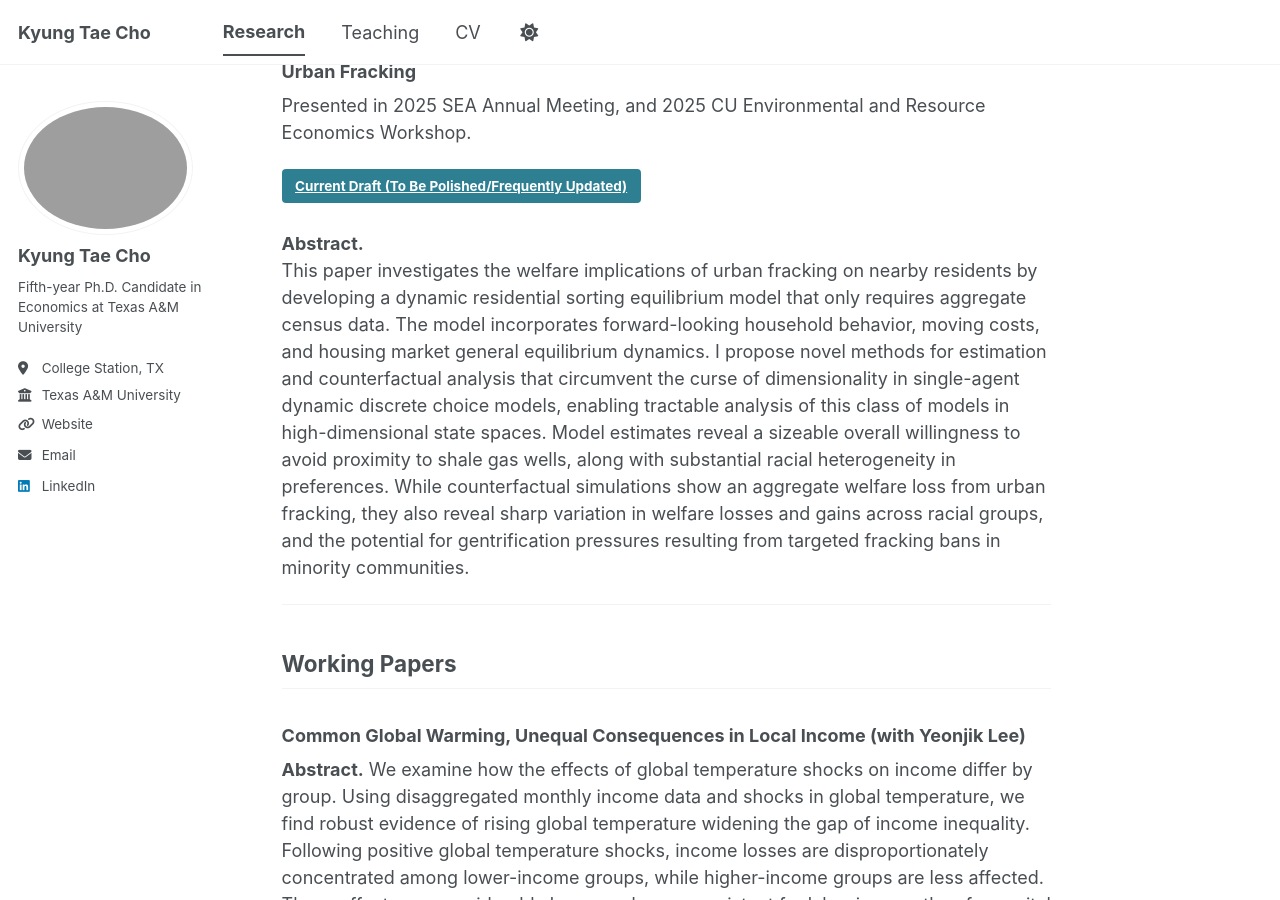
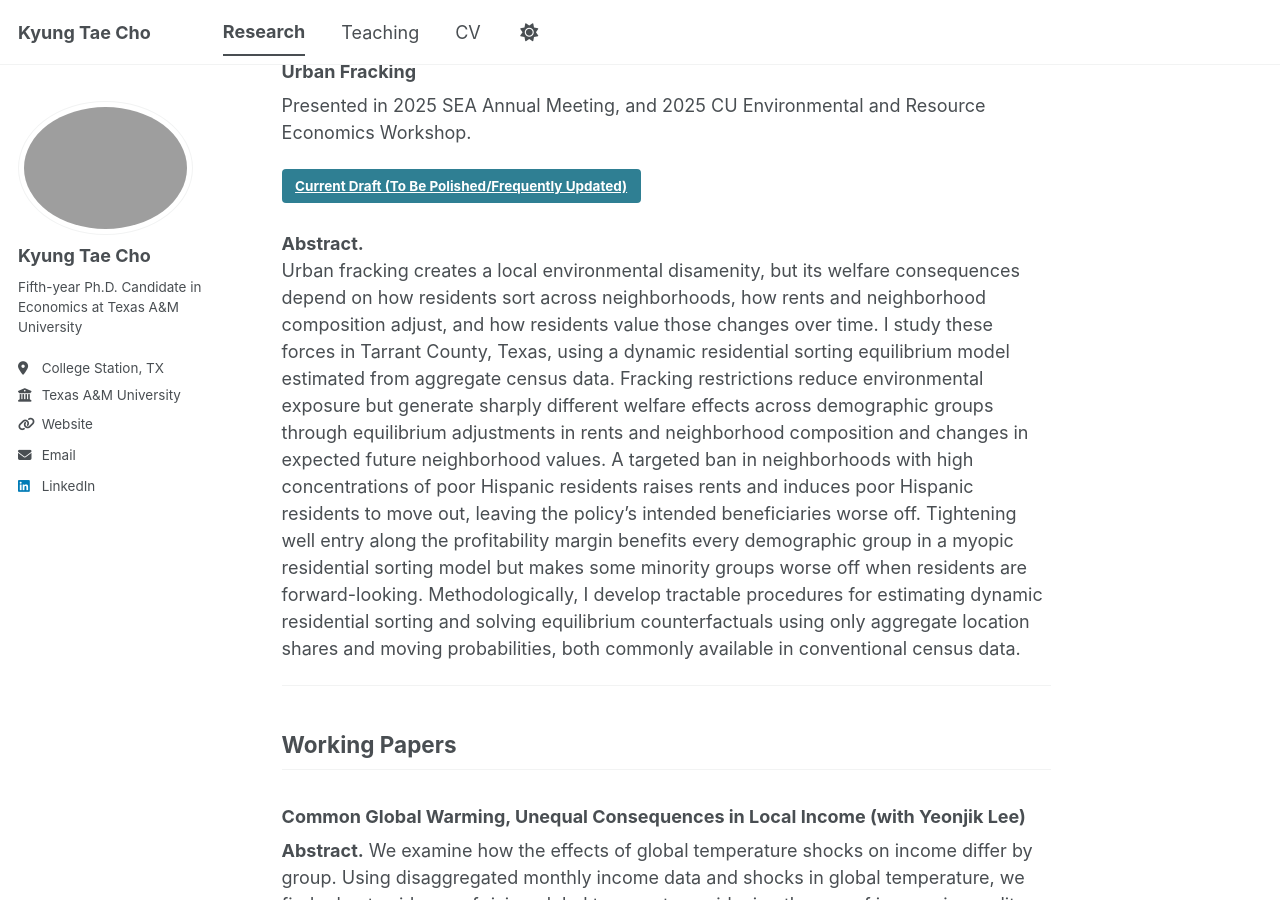
Before and after one commit to KyungtaeCho/KyungtaeCho.github.io, a Jekyll site: the page built from _pages/publications.md, in a window 1280 px wide and 900 px high, scrolled down 224 px. Built offline with Jekyll 4.4.1, drawn with Linux system fonts in a browser that asks for light colours; a script bundle is joined from its source files by our own code; library files that are not in the unit come from our copies.

Commit message:
Update publications.md

```diff
--- a/_pages/publications.md
+++ b/_pages/publications.md
@@ -13,7 +13,7 @@ Presented in 2025 SEA Annual Meeting, and 2025 CU Environmental and Resource Eco
 [Current Draft (To Be Polished/Frequently Updated)](/files/JMP_Draft_Cho.pdf){: .btn .btn--primary}
 
 **Abstract.**
-This paper investigates the welfare implications of urban fracking on nearby residents by developing a dynamic residential sorting equilibrium model that only requires aggregate census data. The model incorporates forward-looking household behavior, moving costs, and housing market general equilibrium dynamics. I propose novel methods for estimation and counterfactual analysis that circumvent the curse of dimensionality in single-agent dynamic discrete choice models, enabling tractable analysis of this class of models in high-dimensional state spaces. Model estimates reveal a sizeable overall willingness to avoid proximity to shale gas wells, along with substantial racial heterogeneity in preferences.  While counterfactual simulations show an aggregate welfare loss from urban fracking, they also reveal sharp variation in welfare losses and gains across racial groups, and the potential for gentrification pressures resulting from targeted fracking bans in minority communities.
+Urban fracking creates a local environmental disamenity, but its welfare consequences depend on how residents sort across neighborhoods, how rents and neighborhood composition adjust, and how residents value those changes over time. I study these forces in Tarrant County, Texas, using a dynamic residential sorting equilibrium model estimated from aggregate census data. Fracking restrictions reduce environmental exposure but generate sharply different welfare effects across demographic groups through equilibrium adjustments in rents and neighborhood composition and changes in expected future neighborhood values. A targeted ban in neighborhoods with high concentrations of poor Hispanic residents raises rents and induces poor Hispanic residents to move out, leaving the policy's intended beneficiaries worse off. Tightening well entry along the profitability margin benefits every demographic group in a myopic residential sorting model but makes some minority groups worse off when residents are forward-looking. Methodologically, I develop tractable procedures for estimating dynamic residential sorting and solving equilibrium counterfactuals using only aggregate location shares and moving probabilities, both commonly available in conventional census data.
 
 ---
 
```
